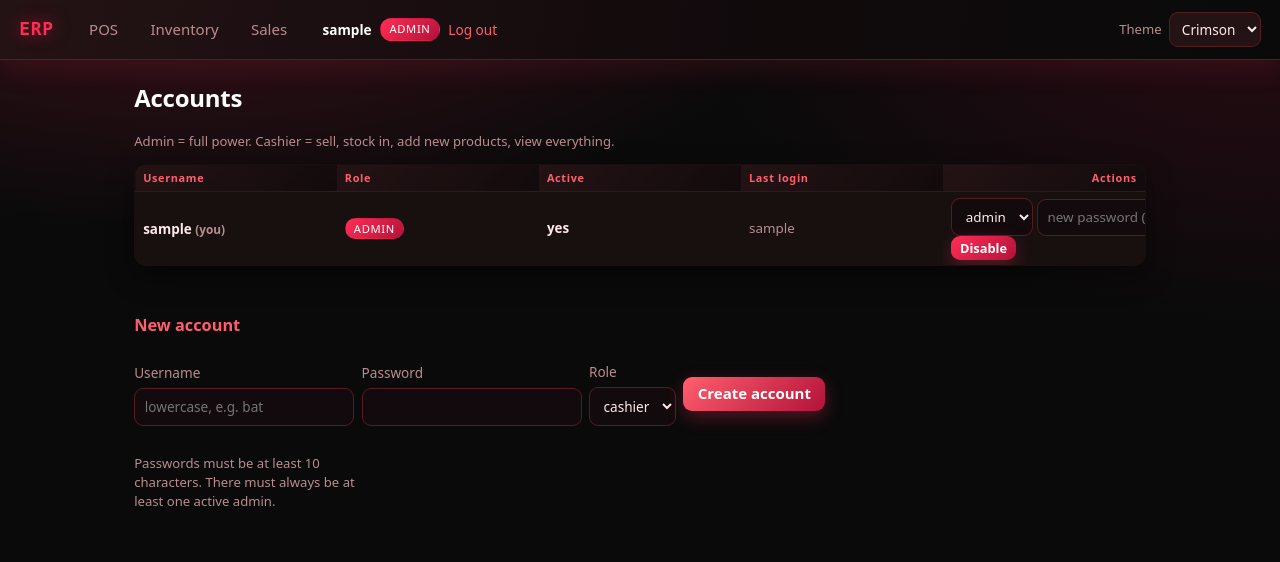
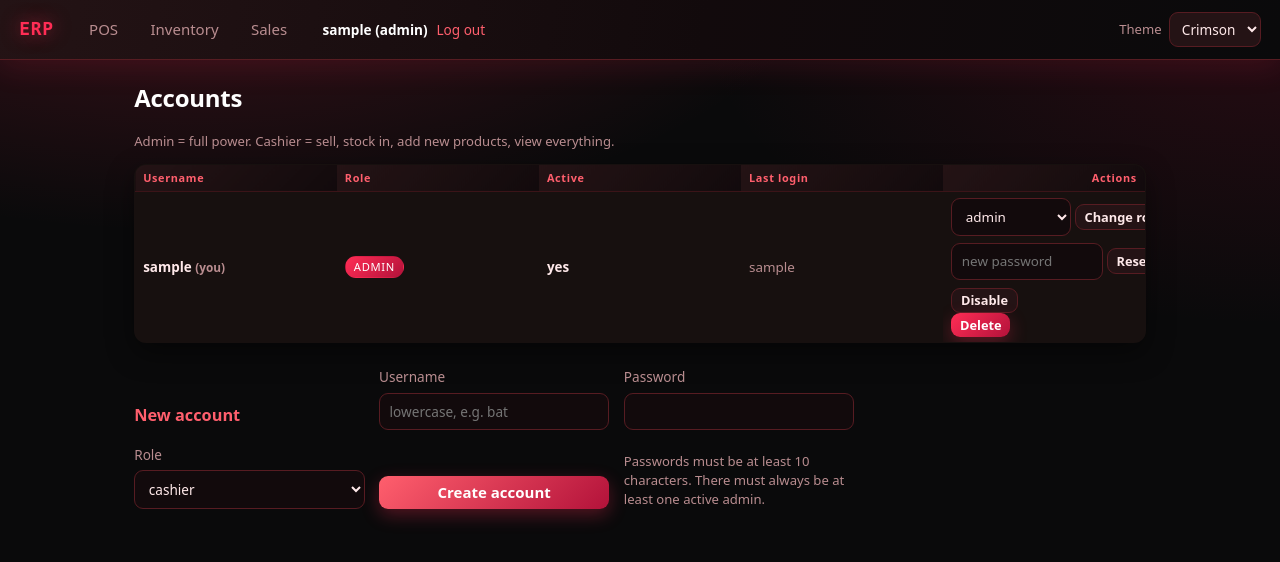
Before and after one commit to retr0ky/ERP-TEST, a Python web app: template templates/accounts.html in a window 1280 px wide. Shown: the top 562 px of the page. Run offline with Jinja, Linux system fonts and the light colour scheme; the template is opened without the code that fills it: most values are stand-ins (such as "Sample title", 1, 10 or a date in 2020).

Commit message:
Accounts action buttons, admin Logs page, drop /account self-service

```diff
--- a/static/style.css
+++ b/static/style.css
@@ -120,6 +120,12 @@ a:hover { text-decoration: underline; }
 }
 .badge.admin { color: var(--on-accent); background: linear-gradient(135deg, var(--red), var(--red-deep)); border-color: transparent; }
 .badge.cashier { color: var(--amber); background: rgba(var(--amber-rgb), .12); }
+.actcell { display: grid; gap: .45rem; }
+.actcell select { width: 7.5rem; }
+.actcell input[type="password"] { width: 9.5rem; }
+.newacct { display: flex; flex-wrap: wrap; align-items: end; gap: 1rem; margin-top: 1.5rem; }
+.newacct h2, .newacct p { flex: 1 0 100%; margin: 0 0 .2rem; }
+.newacct p { margin: 0; }
 nav { display: flex; gap: .4rem; flex-wrap: wrap; }
 nav a { color: var(--muted); padding: .35rem .75rem; border-radius: 9px; border: 1px solid transparent; transition: transform .30s cubic-bezier(.2,.8,.2,1), color .30s, border-color .30s, box-shadow .30s; }
 nav a:hover { color: var(--text); text-decoration: none; border-color: var(--line2); transform: translateY(-1px); }
--- a/templates/accounts.html
+++ b/templates/accounts.html
@@ -5,37 +5,47 @@
 <p class="muted small">Admin = full power. Cashier = sell, stock in, add new products, view everything.</p>
 
 <table class="inv">
-  <tr><th>Username</th><th>Role</th><th>Active</th><th>Last login</th><th class="acts">Actions</th></tr>
+  <tr><th>Username</th><th>Role</th><th>Active</th><th>Last login</th><th class="acts w-acacts">Actions</th></tr>
   {% for u in users %}
     <tr>
       <td class="name"><strong>{{ u['username'] }}</strong>{% if u['id'] == me['id'] %} <span class="muted small">(you)</span>{% endif %}</td>
       <td><span class="badge {{ u['role'] }}">{{ u['role'] }}</span></td>
       <td class="qty {{ 'bad' if not u['active'] }}">{{ 'yes' if u['active'] else 'disabled' }}</td>
       <td class="muted small">{{ u['last_login'] or '-' }}</td>
-      <td class="acts">
-        <form method="post" action="{{ url_for('account_update', uid=u['id']) }}" class="row inline">
+      <td class="acts"><div class="actcell">
+        <form method="post" action="{{ url_for('account_update', uid=u['id']) }}" class="inline actrow">
 {{ csrf_field }}
           <select name="role">
             {% for r in roles %}
             <option value="{{ r }}" {{ 'selected' if r == u['role'] }}>{{ r }}</option>
             {% endfor %}
           </select>
-          <input name="password" type="password" placeholder="new password (optional)" autocomplete="new-password">
-          <button class="btn tiny ghost">Save</button>
+          <button class="btn tiny ghost">Change role</button>
         </form>
-        <form method="post" action="{{ url_for('account_toggle', uid=u['id']) }}" class="inline" data-confirm="1">
+        <form method="post" action="{{ url_for('account_update', uid=u['id']) }}" class="inline actrow">
 {{ csrf_field }}
-          <button class="btn tiny {{ 'danger' if u['active'] else '' }}">{{ 'Disable' if u['active'] else 'Enable' }}</button>
+          <input name="password" type="password" placeholder="new password" autocomplete="new-password" minlength="{{ min_len }}">
+          <button class="btn tiny ghost">Reset password</button>
         </form>
-      </td>
+        <div class="actrow">
+          <form method="post" action="{{ url_for('account_toggle', uid=u['id']) }}" class="inline">
+{{ csrf_field }}
+            <button class="btn tiny ghost">{{ 'Disable' if u['active'] else 'Enable' }}</button>
+          </form>
+          <form method="post" action="{{ url_for('account_delete', uid=u['id']) }}" class="inline"
+                data-confirm="1">
+{{ csrf_field }}
+            <button class="btn tiny danger">Delete</button>
+          </form>
+        </div>
+      </div></td>
     </tr>
   {% endfor %}
 </table>
 
-<form method="post" action="{{ url_for('account_new') }}" class="form no-print" style="margin-top:1.5rem">
+<form method="post" action="{{ url_for('account_new') }}" class="form no-print newacct">
+  <h2>New account</h2>
 {{ csrf_field }}
-  <h2>New account</h2>
-  <div class="row">
   <label>Username<input name="username" required maxlength="32" autocomplete="off" placeholder="lowercase, e.g. bat"></label>
   <label>Password<input name="password" type="password" required minlength="{{ min_len }}" autocomplete="new-password"></label>
   <label>Role
@@ -45,7 +55,6 @@
     </select>
   </label>
   <button class="btn">Create account</button>
-  </div>
   <p class="muted small">Passwords must be at least {{ min_len }} characters. There must always be at least one active admin.</p>
 </form>
 {% endblock %}
--- a/templates/base.html
+++ b/templates/base.html
@@ -21,14 +21,12 @@
       <a class="{{ 'active' if ep and (ep == 'inventory' or ep == 'inventory_deleted' or ep.startswith('product_') or ep.startswith('category_')) }}" href="{{ url_for('inventory') }}">Inventory</a>
       <a class="{{ 'active' if ep in ('sales', 'receipt') }}" href="{{ url_for('sales') }}">Sales</a>
     </nav>
+    {% if is_admin %}
+    <nav><a class="{{ 'active' if request.endpoint == 'logs' }}" href="{{ url_for('logs') }}">Logs</a>
+    <a class="{{ 'active' if request.endpoint and request.endpoint.startswith('account') }}" href="{{ url_for('accounts') }}">Accounts</a></nav>
+    {% endif %}
     <div class="userbox">
-      {% if me %}
-      <a class="username" href="{{ url_for('account_self') }}" title="Change my password">{{ me['username'] }}</a>
-      <span class="badge {{ me['role'] }}">{{ me['role'] }}</span>
-      {% endif %}
-      {% if is_admin %}
-      <a href="{{ url_for('accounts') }}">Accounts</a>
-      {% endif %}
+      {% if me %}<span class="username muted">{{ me['username'] }} ({{ me['role'] }})</span>{% endif %}
       <a class="danger-link" href="{{ url_for('logout') }}">Log out</a>
     </div>
     <div class="themesel">
```
Also changed, not shown: app.py (+36 -19 lines), templates/account.html (deleted, +0 -12 lines), templates/logs.html (added, +29 -0 lines), tests/test_accounts.py (+10 -7 lines), CHANGELOG.txt. Lines whose indentation alone changed are shown as unchanged.
